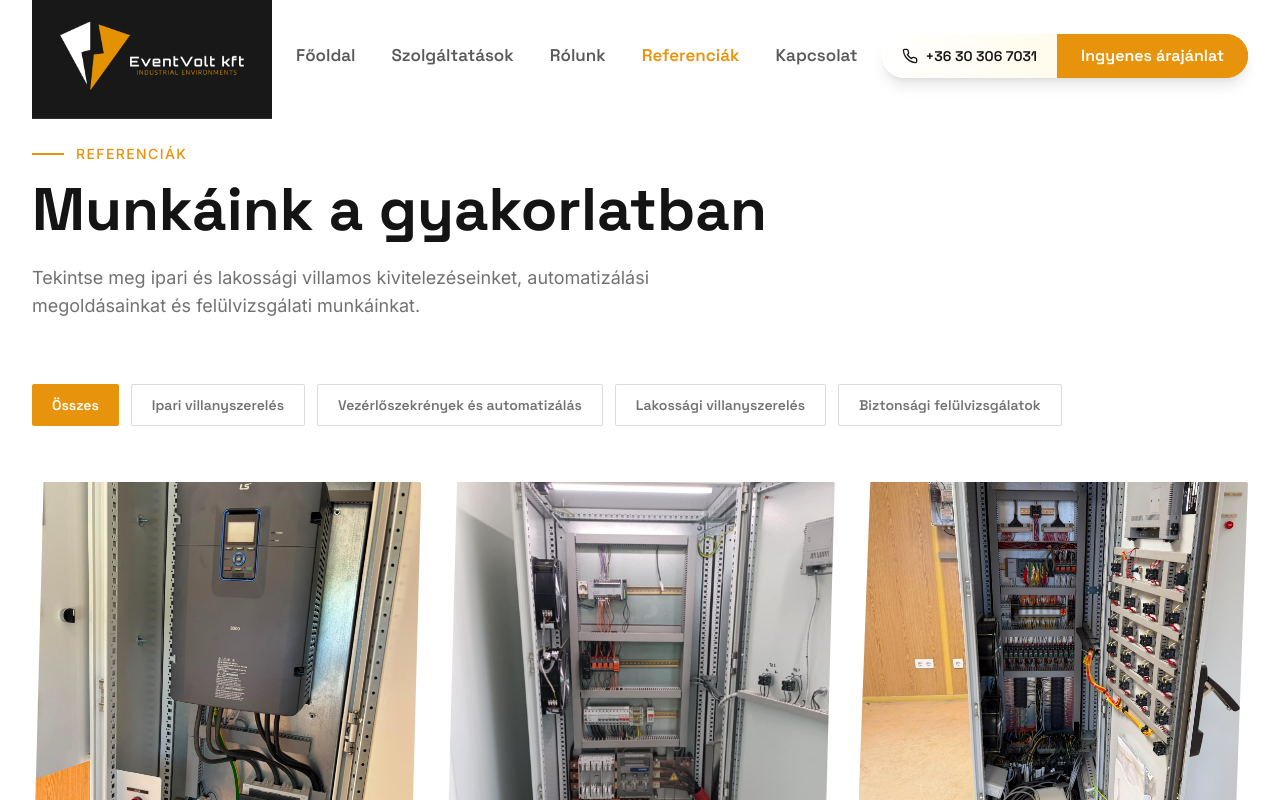
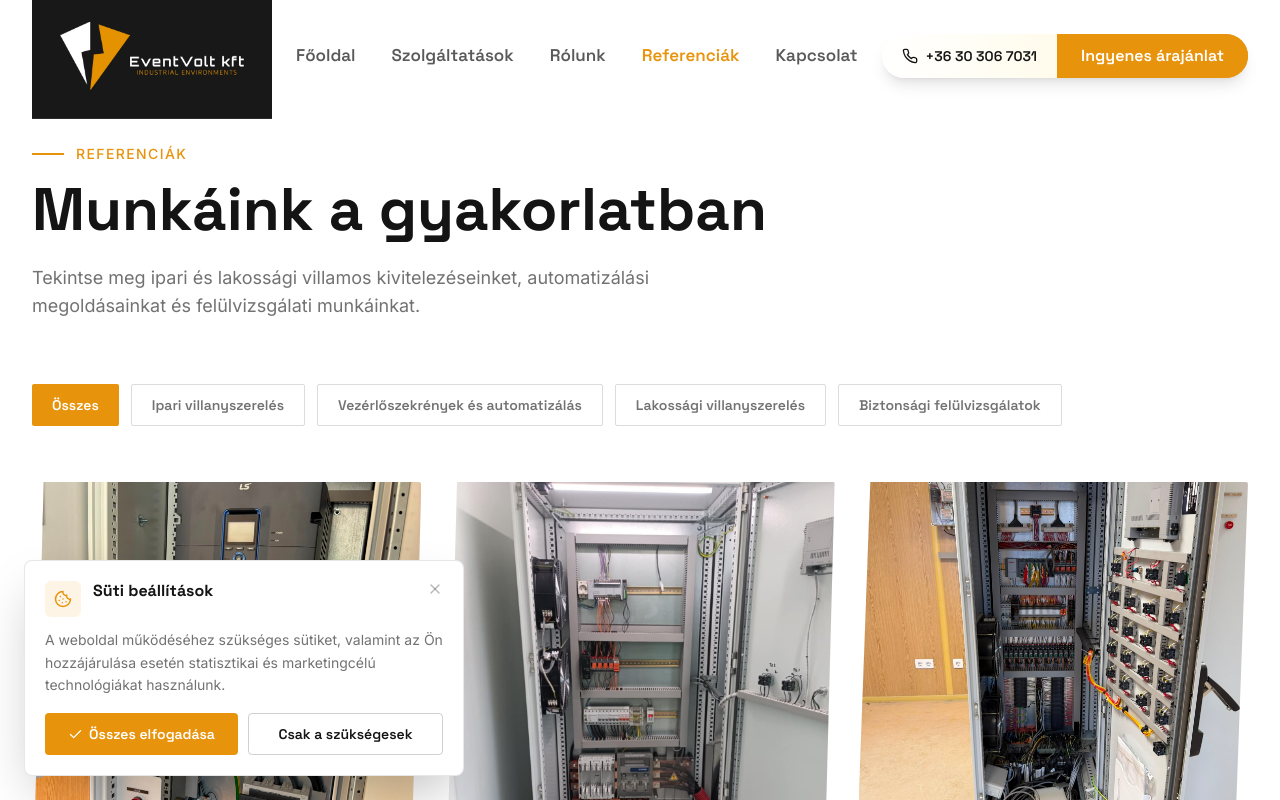
Before and after one commit to kmzeno0125-max/Eventvoltkft, a React (Vite) app: page /referenciak in a window 1280 px wide. Shown: the top 800 px of the page. Built offline with nearby package versions, Linux system fonts and the light colour scheme.

Commit message:
Implement cookie consent banner

```diff
--- a/index.html
+++ b/index.html
@@ -1,14 +1,6 @@
 <!doctype html>
 <html lang="hu">
   <head>
-    <!-- Google Tag Manager -->
-    <script>(function(w,d,s,l,i){w[l]=w[l]||[];w[l].push({'gtm.start':
-    new Date().getTime(),event:'gtm.js'});var f=d.getElementsByTagName(s)[0],
-    j=d.createElement(s),dl=l!='dataLayer'?'&l='+l:'';j.async=true;j.src=
-    'https://www.googletagmanager.com/gtm.js?id='+i+dl;f.parentNode.insertBefore(j,f);
-    })(window,document,'script','dataLayer','GTM-MZGXQXG8');</script>
-    <!-- End Google Tag Manager -->
-
     <meta charset="UTF-8" />
     <link rel="icon" type="image/png" href="/images/image.png" />
     <link rel="apple-touch-icon" href="/images/image.png" />
@@ -49,29 +41,8 @@
     <link rel="preconnect" href="https://fonts.gstatic.com" crossorigin />
     <link href="https://fonts.googleapis.com/css2?family=Inter:wght@400;500;600&family=Space+Grotesk:wght@500;600;700&display=swap" rel="stylesheet" />
 
-    <!-- Meta Pixel Code -->
-    <script>
-    !function(f,b,e,v,n,t,s)
-    {if(f.fbq)return;n=f.fbq=function(){n.callMethod?
-    n.callMethod.apply(n,arguments):n.queue.push(arguments)};
-    if(!f._fbq)f._fbq=n;n.push=n;n.loaded=!0;n.version='2.0';
-    n.queue=[];t=b.createElement(e);t.async=!0;
-    t.src=v;s=b.getElementsByTagName(e)[0];
-    s.parentNode.insertBefore(t,s)}(window, document,'script',
-    'https://connect.facebook.net/en_US/fbevents.js');
-    fbq('init', '2283044695813726');
-    fbq('track', 'PageView');
-    </script>
-    <!-- End Meta Pixel Code -->
   </head>
   <body>
-    <!-- Google Tag Manager (noscript) -->
-    <noscript><iframe src="https://www.googletagmanager.com/ns.html?id=GTM-MZGXQXG8"
-    height="0" width="0" style="display:none;visibility:hidden"></iframe></noscript>
-    <!-- End Google Tag Manager (noscript) -->
-    <noscript><img height="1" width="1" style="display:none"
-    src="https://www.facebook.com/tr?id=2283044695813726&ev=PageView&noscript=1"
-    /></noscript>
     <div id="root"></div>
     <script type="module" src="/src/main.tsx"></script>
   </body>
--- a/src/App.tsx
+++ b/src/App.tsx
@@ -14,6 +14,7 @@ import Footer from '@/components/Footer';
 import ReferencesPage from '@/pages/ReferencesPage';
 import ServicesPage from '@/pages/ServicesPage';
 import ScrollToTop from '@/components/ScrollToTop';
+import CookieConsent from '@/components/CookieConsent';
 
 const INTRO_KEY = 'eventvolt-intro-played';
 
@@ -77,6 +78,7 @@ function AppContent() {
         <CinematicIntro onComplete={handleIntroComplete} />
       )}
       <ScrollToTop />
+      <CookieConsent />
       <Routes>
         <Route path="/" element={<HomePage introComplete={introComplete} />} />
         <Route path="/referenciak" element={<ReferencesPage />} />
--- /dev/null
+++ b/src/components/CookieConsent.tsx
@@ -0,0 +1,190 @@
+import { useState, useEffect, useCallback } from 'react';
+import { AnimatePresence, motion } from 'framer-motion';
+import { Cookie, Check, X } from 'lucide-react';
+
+const ease = [0.22, 1, 0.36, 1] as const;
+
+const STORAGE_KEY = 'eventvolt-cookie-consent';
+const CONSENT_DAYS = 180;
+
+type ConsentValue = 'accepted' | 'rejected';
+interface ConsentRecord {
+  value: ConsentValue;
+  timestamp: number;
+}
+
+function getConsent(): ConsentRecord | null {
+  try {
+    const raw = localStorage.getItem(STORAGE_KEY);
+    if (!raw) return null;
+    const parsed = JSON.parse(raw) as ConsentRecord;
+    if (!parsed.value || !parsed.timestamp) return null;
+    const ageMs = Date.now() - parsed.timestamp;
+    if (ageMs > CONSENT_DAYS * 24 * 60 * 60 * 1000) return null;
+    return parsed;
+  } catch {
+    return null;
+  }
+}
+
+function setConsent(value: ConsentValue) {
+  const record: ConsentRecord = { value, timestamp: Date.now() };
+  localStorage.setItem(STORAGE_KEY, JSON.stringify(record));
+}
+
+let scriptsLoaded = false;
+
+function loadTrackingScripts() {
+  if (scriptsLoaded) return;
+  scriptsLoaded = true;
+
+  window.dataLayer = window.dataLayer || [];
+
+  // Google Tag Manager
+  (function (w: Window & typeof globalThis, d: Document, s: string, l: string, i: string) {
+    w[l] = w[l] || [];
+    w[l].push({ 'gtm.start': new Date().getTime(), event: 'gtm.js' });
+    const f = d.getElementsByTagName(s)[0];
+    const j = d.createElement(s);
+    const dl = l !== 'dataLayer' ? '&l=' + l : '';
+    j.async = true;
+    j.src = 'https://www.googletagmanager.com/gtm.js?id=' + i + dl;
+    f.parentNode?.insertBefore(j, f);
+  })(window, document, 'script', 'dataLayer', 'GTM-MZGXQXG8');
+
+  // Google Analytics (via gtag)
+  const gaScript = document.createElement('script');
+  gaScript.async = true;
+  gaScript.src = 'https://www.googletagmanager.com/gtag/js?id=G-78TQ0DQX9F';
+  document.head.appendChild(gaScript);
+
+  window.dataLayer.push({ 'js': new Date() });
+  window.dataLayer.push({ 'config': 'G-78TQ0DQX9F' });
+
+  // Meta Pixel
+  (function (f: Window & typeof globalThis, b: Document, e: string, v: string, n: string | undefined, t: HTMLScriptElement | undefined, s: HTMLElement | undefined) {
+    if ((f as unknown as { fbq?: unknown }).fbq) return;
+    const fbq = function (...args: unknown[]) {
+      (fbq as unknown as { callMethod?: unknown; apply?: unknown }).callMethod
+        ? (fbq as unknown as { callMethod: (...a: unknown[]) => void }).callMethod(...args)
+        : ((fbq as unknown as { queue: unknown[] }).queue ??= []).push(args);
+    } as unknown as { (...args: unknown[]): void; queue?: unknown[]; loaded?: boolean; version?: string; callMethod?: unknown };
+    (f as unknown as { fbq: typeof fbq }).fbq = fbq;
+    (f as unknown as { _fbq?: unknown })._fbq = fbq;
+    fbq.loaded = true;
+    fbq.version = '2.0';
+    fbq.queue = [];
+    t = b.createElement(e) as HTMLScriptElement;
+    t.async = true;
+    t.src = v;
+    s = b.getElementsByTagName(e)[0];
+    s?.parentNode?.insertBefore(t, s);
+  })(window, document, 'script', 'https://connect.facebook.net/en_US/fbevents.js');
+
+  if (typeof window.fbq === 'function') {
+    window.fbq('init', '2283044695813726');
+    window.fbq('track', 'PageView');
+  }
+}
+
+export default function CookieConsent() {
+  const [visible, setVisible] = useState(false);
+  const [forceOpen, setForceOpen] = useState(false);
+
+  useEffect(() => {
+    const consent = getConsent();
+    if (!consent) {
+      const timer = setTimeout(() => setVisible(true), 800);
+      return () => clearTimeout(timer);
+    }
+    if (consent.value === 'accepted') {
+      loadTrackingScripts();
+    }
+  }, []);
+
+  const handleAccept = useCallback(() => {
+    setConsent('accepted');
+    loadTrackingScripts();
+    setVisible(false);
+    setForceOpen(false);
+  }, []);
+
+  const handleReject = useCallback(() => {
+    setConsent('rejected');
+    setVisible(false);
+    setForceOpen(false);
+  }, []);
+
+  const handleOpenSettings = useCallback(() => {
+    setForceOpen(true);
+    setVisible(true);
+  }, []);
+
+  useEffect(() => {
+    window.openCookieSettings = handleOpenSettings;
+    return () => {
+      delete window.openCookieSettings;
+    };
+  }, [handleOpenSettings]);
+
+  const showPopup = visible || forceOpen;
+
+  return (
+    <AnimatePresence>
+      {showPopup && (
+        <motion.div
+          initial={{ opacity: 0, y: 30, scale: 0.95 }}
+          animate={{ opacity: 1, y: 0, scale: 1 }}
+          exit={{ opacity: 0, y: 20, scale: 0.95 }}
+          transition={{ duration: 0.3, ease }}
+          className="fixed bottom-4 left-4 right-4 md:right-auto md:bottom-6 md:left-6 z-[90] w-auto md:w-[440px]"
+          role="dialog"
+          aria-modal="true"
+          aria-labelledby="cookie-title"
+        >
+          <div className="bg-white border border-charcoal/10 rounded-lg shadow-2xl overflow-hidden">
+            <div className="p-5">
+              <div className="flex items-start gap-3 mb-3">
+                <div className="flex-shrink-0 w-9 h-9 flex items-center justify-center bg-amber/10 rounded-md">
+                  <Cookie size={18} className="text-amber" />
+                </div>
+                <div className="flex-1">
+                  <h2 id="cookie-title" className="font-heading text-base font-bold text-charcoal leading-tight">
+                    Süti beállítások
+                  </h2>
+                </div>
+                <button
+                  onClick={handleReject}
+                  aria-label="Bezárás"
+                  className="text-charcoal/30 hover:text-charcoal/60 transition-colors duration-200 -mt-1 -mr-1 p-1"
+                >
+                  <X size={16} />
+                </button>
+              </div>
+
+              <p className="text-sm text-charcoal/60 font-body leading-relaxed mb-4">
+                A weboldal működéséhez szükséges sütiket, valamint az Ön hozzájárulása esetén statisztikai és marketingcélú technológiákat használunk.
+              </p>
+
+              <div className="flex flex-col sm:flex-row gap-2.5">
+                <button
+                  onClick={handleAccept}
+                  className="flex-1 inline-flex items-center justify-center gap-1.5 px-4 py-2.5 bg-amber hover:bg-amber-hover text-white font-heading font-semibold text-sm rounded transition-colors duration-200"
+                >
+                  <Check size={15} />
+                  Összes elfogadása
+                </button>
+                <button
+                  onClick={handleReject}
+                  className="flex-1 inline-flex items-center justify-center gap-1.5 px-4 py-2.5 border border-charcoal/20 hover:border-charcoal/40 text-charcoal font-heading font-semibold text-sm rounded transition-colors duration-200"
+                >
+                  Csak a szükségesek
+                </button>
+              </div>
+            </div>
+          </div>
+        </motion.div>
+      )}
+    </AnimatePresence>
+  );
+}
--- a/src/components/Footer.tsx
+++ b/src/components/Footer.tsx
@@ -138,6 +138,12 @@ export default function Footer() {
           <p className="text-white/30 font-body text-xs">
             &copy; 2025 EventVolt Kft. Minden jog fenntartva.
           </p>
+          <button
+            onClick={() => window.openCookieSettings?.()}
+            className="text-white/30 hover:text-amber font-body text-xs transition-colors duration-200 cursor-pointer"
+          >
+            Süti beállítások
+          </button>
           <div className="flex items-center gap-1.5">
             <span className="w-4 h-[2px] bg-amber/40" />
             <Zap size={12} className="text-amber/50" />
--- a/src/vite-env.d.ts
+++ b/src/vite-env.d.ts
@@ -4,6 +4,7 @@ declare global {
   interface Window {
     fbq?: (...args: unknown[]) => void;
     dataLayer?: Record<string, unknown>[];
+    openCookieSettings?: () => void;
   }
 }
 
```
